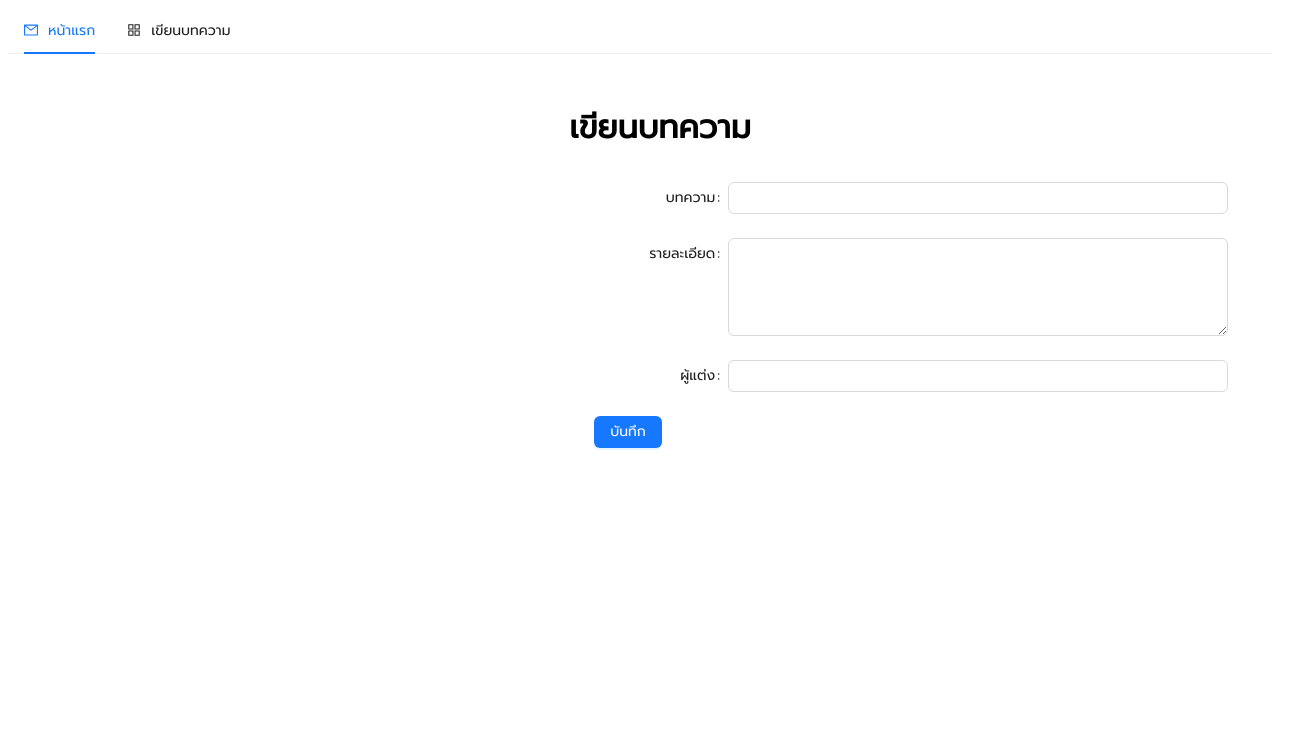
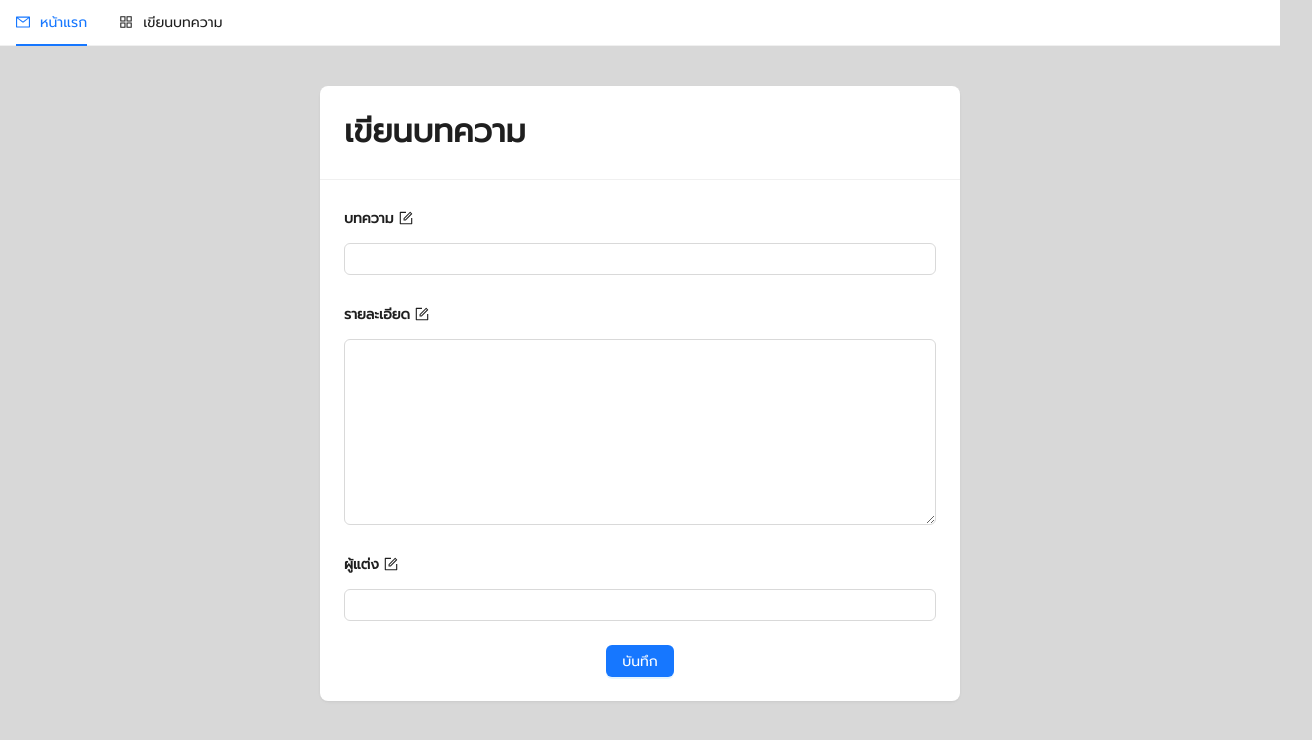
Before and after one commit to Audz626/MERN-Stack_project, a React (Vite) app in the folder client/: page /create in a window 1280 px wide. Shown: the top 740 px of the page, 1312 px wide, since content can reach past the window. Built offline with nearby package versions, Linux system fonts and the light colour scheme.

Commit message:
last update 27/3/66

```diff
--- a/client/package.json
+++ b/client/package.json
@@ -17,6 +17,7 @@
     "react": "^18.2.0",
     "react-dom": "^18.2.0",
     "react-router-dom": "^6.9.0",
+    "sweetalert2": "^11.7.3",
     "typeorm": "^0.3.12"
   },
   "devDependencies": {
--- a/client/src/App.css
+++ b/client/src/App.css
@@ -4,3 +4,9 @@
 * {
   font-family: 'Prompt', sans-serif;
 }
+body {
+  background-color: #d8d8d8;
+  margin: 0;
+  border: 0;
+  width: 100vw;
+}
--- a/client/src/App.tsx
+++ b/client/src/App.tsx
@@ -24,8 +24,6 @@ class MyComponent extends Component<{},MyComponentState> {
 
   render() {
     return (
-
-
       <div className='container p-5'>
         <p>Count: {this.state.count}</p>
         <button onClick={this.handleButtonClick}>Increment</button>
--- a/client/src/pages/form.tsx
+++ b/client/src/pages/form.tsx
@@ -1,7 +1,10 @@
-import React, { useState, FormEvent,useEffect } from 'react';
-import axios from 'axios';
-import { PlusOutlined } from '@ant-design/icons';
+import React, { useState, FormEvent, useEffect } from "react";
+import axios from "axios";
+import Swal from "sweetalert2";
+import {getCreate} from "../services/api"
+import { FormOutlined } from "@ant-design/icons";
 import {
+  Card,
   Form,
   Input,
   Button,
@@ -15,9 +18,9 @@ import {
   Checkbox,
   Upload,
   Space,
-} from 'antd';
-import '../App.css';
-import Navbar from '../components/navbar';
+} from "antd";
+import "../App.css";
+import Navbar from "../components/navbar";
 
 const { RangePicker } = DatePicker;
 const { TextArea } = Input;
@@ -25,42 +28,100 @@ const { TextArea } = Input;
 const FormDisabledDemo: React.FC = () => {
   const [loadings, setLoadings] = useState<boolean[]>([]);
   const apiURL = import.meta.env.VITE_API;
-
-  const submitForm = (e:any) => {
-    // e.preventDefault();
-    console.table({title, content, author})
-    console.log(`API URL :${apiURL}`)
-    // axios
-    // .post(`${apiURL}/create`, {title,content,author})
-    // .then(response => {
-    //   alert("บันทึกข้อมูลเรียบร้อย");
-    // })
-    // .catch(err => {
-    //   alert(err)
-    // })
-  }
-
   const [state, setState] = useState({
     title: "",
     content: "",
-    author:""
+    author: "",
   });
 
-  const {title, content, author} = state;
+  const { title, content, author } = state;
 
-  const inputValue = (name:any) => (event:any) => {
-    // console.log(name);
-    console.log(event.target.value)
-    // setState({...state,[name]:event.target.value})
-    setState({...state,[content]:event.target.value})
+  const submitForm = async(e:any) => {
+    // e.preventDefault();
+    const data = await getCreate(state)
+    console.table({ title, content, author });
+    console.log(`API URL :${apiURL}`);
+    console.log(`return value :${data}`);
+
+    if (data === true){
+      Swal.fire({
+              icon: 'success',
+              title: 'Your work has been created',
+              showConfirmButton: false,
+              text: 'บันทึกข้อมูลเรียบร้อย!!',
+              timer: 1500
+            })
+    }else if(data === 'กรุณากรอกข้อมูล'){
+            Swal.fire({
+              icon: 'info',
+              title: data,
+            })
+    }else if(data === 'กรุณาป้อนเนื้อหาบทความ'){
+            Swal.fire({
+              icon: 'info',
+              title: data,
+      })
+    }else if(data === 'ข้อมูลซ้ำ'){
+      Swal.fire({
+        icon: 'warning',
+        title: data,
+      })
+    }else{
+      Swal.fire({
+        icon: 'error',
+        title: data,
+    })
     }
 
-  const enterLoading = (index : any) => {
-    setLoadings((prev)=>{
+    // axios
+    //   .post(`${apiURL}/create`, { title, content, author })
+    //   .then((response) => {
+    //     Swal.fire({
+    //       icon: 'success',
+    //       title: 'Your work has been created',
+    //       showConfirmButton: false,
+    //       text: 'บันทึกข้อมูลเรียบร้อย!!',
+    //       timer: 1500
+    //     })
+    //   })
+    //   .catch((err) => {
+    //     if(err.response.data.message === 'กรุณากรอกข้อมูล'){
+    //       Swal.fire({
+    //         icon: 'warning',
+    //         title: err.response.data.message,
+    //       })
+    //     }else if(err.response.data.message === 'กรุณาป้อนเนื้อหาบทความ'){
+    //       Swal.fire({
+    //         icon: 'info',
+    //         title: err.response.data.message,
+    //       })
+    //     }else{
+    //       Swal.fire({
+    //         icon: 'error',
+    //         title: err.response.data.message,
+    //       })
+    //     }
+    //   });
+  };
+
+
+
+  const inputValue = (name: any) => (event: any) => {
+    // console.log(name);
+    console.log(event.target.value);
+
+    // setState only 1 data
+    // setState({...state,['content']:event.target.value})
+
+    setState({ ...state, [name]: event.target.value });
+  };
+
+  const enterLoading = (index: any) => {
+    setLoadings((prev) => {
       const newLoadings = [...prev];
       newLoadings[index] = true;
       return newLoadings;
-    })
+    });
 
     setTimeout(() => {
       setLoadings((prevLoadings) => {
@@ -73,30 +134,57 @@ const FormDisabledDemo: React.FC = () => {
 
   return (
     <>
-    <Navbar/>
-    <div className='p-5 w-full'>
-      <h1 className='p-2 flex justify-center'>เขียนบทความ</h1>
-
+      <Navbar />
+      <div className="w-full">
+        <Card className="mt-10 ml-[20rem] mr-[20rem] " title={<h1>เขียนบทความ</h1>} bordered={false}>
+          {/* <h1 className="flex justify-center">เขียนบทความ</h1> */}
           <Form
             onFinish={submitForm}
-          labelCol={{ span: 14 }}
-          wrapperCol={{ span: 12 }}
+            labelCol={{ span: 24 }}
             layout="horizontal"
-          style={{ maxWidth: 1200 }}
+            // style={{ maxWidth: 1000 }}
           >
-          <Form.Item label="บทความ">
-            <Input value={title} onChange={inputValue('title')}/>
+            {/*  all style to set to center */}
+            <div
+              style={{
+                display: "flex",
+                flexDirection: "column",
+                // justifyContent: "center",
+                // alignItems: "center",
+                width: "100%",
+              }}
+            >
+              <Form.Item label={<span style={{fontWeight: 'bold'}}>บทความ <FormOutlined /></span>}>
+                <Input value={title} onChange={inputValue("title")} />
               </Form.Item>
-          <Form.Item label="รายละเอียด">
-            <TextArea rows={4} value={content} onChange={inputValue('content')}/>
+              <Form.Item label={<span style={{fontWeight: 'bold'}}>รายละเอียด <FormOutlined /></span>}>
+                <TextArea
+                  rows={8}
+                  value={content}
+                  onChange={inputValue("content")}
+                />
               </Form.Item>
-          <Form.Item label="ผู้แต่ง">
-            <Input value={author} onChange={(e)=>{setState({...state,'author':e.target.value})}}/>
+              <Form.Item label={<span style={{fontWeight: 'bold'}}>ผู้แต่ง <FormOutlined /></span>}>
+                <Input
+                  value={author}
+                  onChange={(e) => {
+                    setState({ ...state, author: e.target.value });
+                  }}
+                />
               </Form.Item>
-        <div className='flex justify-center'>
-          <Button type="primary" htmlType="submit" loading={loadings[0]} onClick={()=> enterLoading(0)}>บันทึก</Button>
+              <div className="flex justify-center">
+                <Button
+                  type="primary"
+                  htmlType="submit"
+                  loading={loadings[0]}
+                  onClick={() => enterLoading(0)}
+                >
+                  บันทึก
+                </Button>
+              </div>
             </div>
           </Form>
+        </Card>
       </div>
     </>
   );
--- /dev/null
+++ b/client/src/services/api.ts
@@ -0,0 +1,17 @@
+import axios from "axios";
+const API_URL = import.meta.env.VITE_API;
+interface MyData{
+    title: string;
+    content: string;
+    author: string;
+}
+export const getCreate = (data:MyData) =>{
+return axios
+    .post(`${API_URL}/create`, data)
+    .then((res) => {
+        return true;
+    })
+    .catch((err) => {
+        return err.response.data.message;
+    })
+    };
```
Also changed, not shown: 2 other files (tests, documents, lock files or other folders). Lines whose indentation alone changed are shown as unchanged.
